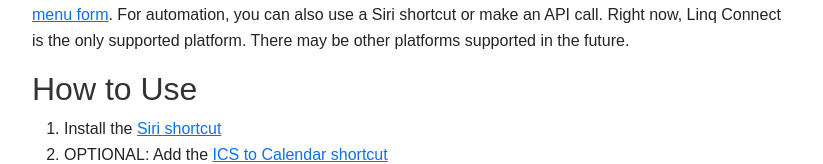
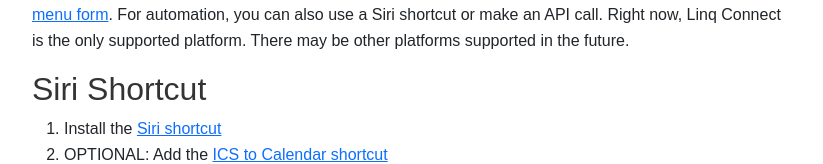
Before and after one commit to asachs01/school_menu_connector, a plain HTML site: page web/index.html in a window 1280 px wide. Shown: the part 402-566 px from the top of the page, without its empty margins (228-1051 px from the left). Drawn offline with nearby package versions, Linux system fonts and the light colour scheme.

Commit message:
Yolo commit to main
Signed-off-by: Aaron Sachs <898627+asachs01@users.noreply.github.com>

```diff
--- a/web/index.html
+++ b/web/index.html
@@ -144,7 +144,7 @@
 
     <p>This service allows you to download your school's menu calendar directly to your device using our <a href="/menu">simple menu form</a>. For automation, you can also use a Siri shortcut or make an API call. Right now, Linq Connect is the only supported platform. There may be other platforms supported in the future.</p>
 
-    <h2>How to Use</h2>
+    <h2>Siri Shortcut</h2>
     <ol>
         <li>Install the <a href="https://www.icloud.com/shortcuts/31cb63a18a8a49ef8afccfc8771dc6e0">Siri shortcut</a></li>
         <li>OPTIONAL: Add the <a href="https://routinehub.co/shortcut/7005/">ICS to Calendar shortcut</a></li>
```
